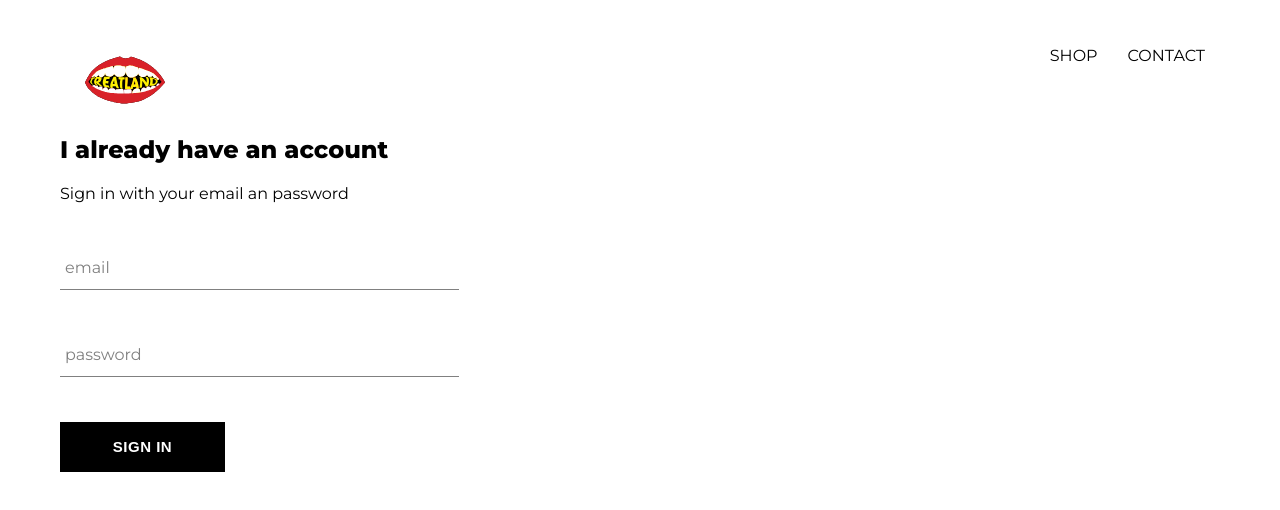
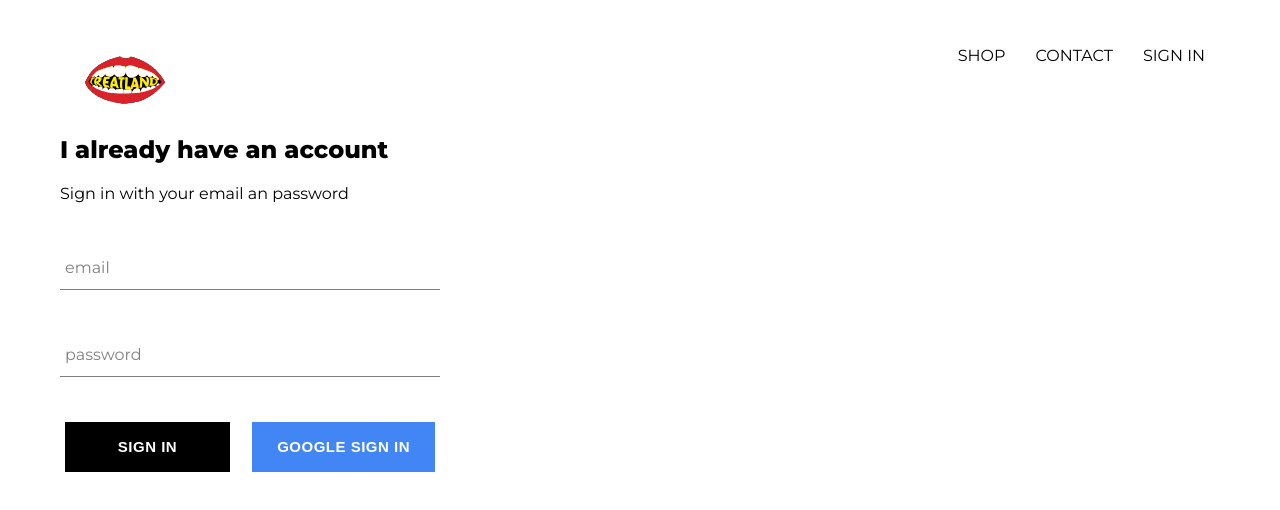
Before and after one commit to siegelverse/treatsland-mern, a React (Create React App) app: page /signin in a window 1280 px wide. Shown: the top 510 px of the page. Built offline with nearby package versions, Linux system fonts and the light colour scheme; no server answers.

Commit message:
firebase setup + Oauth integration

```diff
--- a/package.json
+++ b/package.json
@@ -6,6 +6,7 @@
     "@testing-library/jest-dom": "^5.11.9",
     "@testing-library/react": "^11.2.5",
     "@testing-library/user-event": "^12.7.1",
+    "firebase": "^8.2.9",
     "node-sass": "^5.0.0",
     "react": "^17.0.1",
     "react-dom": "^17.0.1",
--- a/src/App.css
+++ b/src/App.css
@@ -7,3 +7,7 @@ a {
     text-decoration: none;
     color: black;
 }
+
+* {
+    box-sizing: border-box;
+}
--- a/src/App.js
+++ b/src/App.js
@@ -1,15 +1,39 @@
+import React from 'react';
 import './App.css';
 import { Switch, Route } from 'react-router-dom';
 import HomePage from './pages/homepage/homepage.component';
 import ShopPage from './pages/shop/shop.component';
 import Header from './components/header/header.component';
-import SignInSignUpPage from './pages/signin-signup/signin-signup.component'
+import SignInSignUpPage from './pages/signin-signup/signin-signup.component';
+import { auth } from './firebase/firebase.utils';
 
-function App() {
+class App extends React.Component {
+  constructor() {
+    super();
 
+    this.state = {
+      currentUser: null
+    }
+  }
+
+  unsubscribeFromAuth = null
+
+  componentDidMount() {
+    this.unsubscribeFromAuth = auth.onAuthStateChanged(user => {
+      this.setState({ currentUser: user })
+
+      console.log(user)
+    })
+  }
+
+  componentWillUnmount() {
+    this.unsubscribeFromAuth();
+  }
+
+  render() {
     return (
       <div>
-      <Header />
+        <Header currentUser={this.state.currentUser} />
         <Switch>
           <Route exact path='/' component={HomePage} />
           <Route path='/shop' component={ShopPage} />
@@ -18,5 +42,6 @@ function App() {
       </div>
     );
   }
+}
 
 export default App;
--- a/src/components/custom-button/custom-button.componenet.jsx
+++ b/src/components/custom-button/custom-button.componenet.jsx
@@ -1,8 +1,8 @@
 import React from 'react';
 import './custom-button.styles.scss';
 
-const CustomButton = ({ children, ...otherProps }) => (
-    <button className='custom-button' {...otherProps}>
+const CustomButton = ({ children, isGoogleSignIn, ...otherProps }) => (
+    <button className={`${isGoogleSignIn ? 'google-sign-in' : ''} custom-button`} {...otherProps}>
         {children}
     </button>
 )
--- a/src/components/custom-button/custom-button.styles.scss
+++ b/src/components/custom-button/custom-button.styles.scss
@@ -4,7 +4,8 @@
     height: 50px;
     letter-spacing: 0.5px;
     line-height: 50px;
-    padding: 0 35px 0 35px;
+    padding: 0 25px 0 25px;
+    margin: 0 5px;
     font-size: 15px;
     background-color: black;
     color: white;
@@ -18,4 +19,14 @@
       color: black;
       border: 1px solid black;
     }
+
+    &.google-sign-in {
+      background-color: #4285f4;
+      color: white;
+
+      &:hover {
+        background-color: #357ae8;
+        border: none;
+      }
+    }
 }
--- a/src/components/header/header.component.jsx
+++ b/src/components/header/header.component.jsx
@@ -1,9 +1,10 @@
 import React from 'react';
 import './header.styles.scss';
 import { Link } from 'react-router-dom';
-import { ReactComponent as Logo } from '../../assets/treatlandmouth_new.svg'
+import { ReactComponent as Logo } from '../../assets/treatlandmouth_new.svg';
+import { auth } from '../../firebase/firebase.utils';
 
-const Header = () => (
+const Header = ({ currentUser }) => (
     <div className='header'>
         <Link className='logo-container' to='/'>
             <Logo className='logo' />
@@ -11,6 +12,12 @@ const Header = () => (
         <div className='options'>
             <Link to='/shop' className='option'>SHOP</Link>
             <Link to='/contact' className='option'>CONTACT</Link>
+            {
+                currentUser ?
+                <div className='option' onCLick={() => auth.signOut()}>SIGN OUT</div>
+                :
+                <Link className='option' to='/signin'>SIGN IN</Link>
+            }
         </div>
     </div>
 )
--- a/src/components/sign-in/sign-in.component.jsx
+++ b/src/components/sign-in/sign-in.component.jsx
@@ -1,6 +1,7 @@
 import React from 'react';
 import CustomButton from '../custom-button/custom-button.componenet';
 import FormInput from '../form-input/form-input.component';
+import { signInWithGoogle } from '../../firebase/firebase.utils';
 import './sign-in.styles.scss';
 
 
@@ -44,7 +45,10 @@ export class SignIn extends React.Component {
                     handleChange={this.handleChange}
                     label='password'
                     required />
-                    <CustomButton type='submit'>Sign In</CustomButton>
+                    <div className='buttons'>
+                        <CustomButton type='submit'>Sign In</CustomButton>
+                        <CustomButton onClick={signInWithGoogle} isGoogleSignIn>Google Sign In</CustomButton>
+                    </div>
                 </form>
             </div>
         )
--- a/src/components/sign-in/sign-in.styles.scss
+++ b/src/components/sign-in/sign-in.styles.scss
@@ -1,9 +1,14 @@
 .sign-in {
-    width: 30vw;
+    width: 380px;
     display: flex;
     flex-direction: column;
 
     .title {
         margin: 10px 0;
     }
+
+    .buttons {
+        display: flex;
+        justify-content: space-between;
+    }
 }
--- /dev/null
+++ b/src/firebase/firebase.utils.js
@@ -0,0 +1,24 @@
+import firebase from 'firebase/app';
+import 'firebase/firestore';
+import 'firebase/auth';
+
+const config = {
+    apiKey: "AIzaSyBOYNuw6FS5xLqVtNJcOFlgCeGQK2lJ0aU",
+    authDomain: "treatland-ecomm.firebaseapp.com",
+    projectId: "treatland-ecomm",
+    storageBucket: "treatland-ecomm.appspot.com",
+    messagingSenderId: "281096745152",
+    appId: "1:281096745152:web:25c157fddaa8a92952fd25",
+    measurementId: "G-54SBYQ74LJ"
+}
+
+firebase.initializeApp(config);
+
+export const auth = firebase.auth();
+export const firestore = firebase.firestore();
+
+const provider = new firebase.auth.GoogleAuthProvider();
+provider.setCustomParameters({ prompt: 'select_account' });
+export const signInWithGoogle = () => auth.signInWithPopup(provider);
+
+export default firebase;
```
Also changed, not shown: 1 other file (tests, documents, lock files or other folders). Lines whose indentation alone changed are shown as unchanged.
